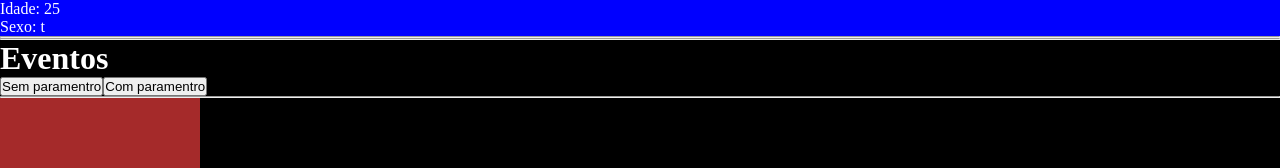
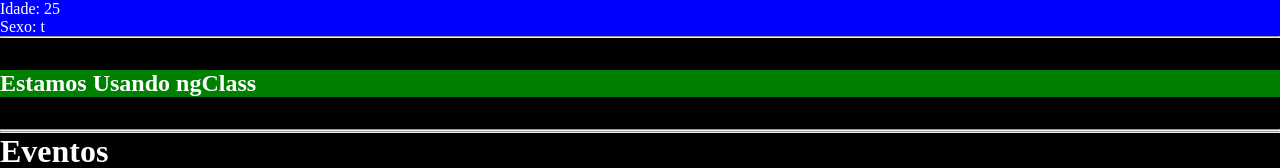
Before and after one commit to andersonjhonatan/study-Angular, an Angular app: page / in a window 1280 px wide. Shown: the part 451-619 px from the top of the page. Built offline with nearby package versions, Linux system fonts and the light colour scheme.

Commit message:
Estundando sobre o ngClass

```diff
--- a/src/app/diretivas/diretivas.component.css
+++ b/src/app/diretivas/diretivas.component.css
@@ -0,0 +1,7 @@
+.classe-ativa {
+  background-color: green;
+}
+
+.classe-inativa {
+  background-color: rgb(255, 94, 0);
+}
--- a/src/app/diretivas/diretivas.component.html
+++ b/src/app/diretivas/diretivas.component.html
@@ -25,6 +25,14 @@
       <hr />
     </section>
   </div>
+
+  <section
+    [ngClass]="getClasses()"
+    [style]="{ cursor: 'pointer', margin: '2rem 0' }"
+  >
+    <h1>Estamos Usando ngClass</h1>
+  </section>
+  <!-- Aqui estou usando o [ngClass] para alterar o estilo do componente e usando uma função chamada getClasses para retornar o estilo -->
 </div>
 
 <!-- <ng-template> serve para mostrar o componente caso a condição seja verdadeira ou falsa -->
@@ -32,3 +40,24 @@
 <ng-template #localReference>
   <p>Menor de idade</p>
 </ng-template>
+
+<hr />
+
+<ng-template #idade> </ng-template>
+
+<!-- como são dividas as diretivas, elas tem duas formas de uso :
+
+- diretivas de atributos sao usadas para alterar o estilo do componente
+
+[ngStyle]
+[ngClass]
+[ngModel]
+
+- diretivas de estruturais são usadas para alterar o conteudo do componente
+
+[ngIf]
+[ngFor]
+[ngSwitch]
+[ngTemplate]
+
+-->
--- a/src/app/diretivas/diretivas.component.ts
+++ b/src/app/diretivas/diretivas.component.ts
@@ -9,6 +9,10 @@ import { CommonModule } from '@angular/common';
   styleUrl: './diretivas.component.css',
 })
 export class DiretivasComponent {
+
+  public condicao = true;
+  public mostrar = true
+
   public diretivasFor = [
     {
       id: 1,
@@ -29,4 +33,12 @@ export class DiretivasComponent {
       sex: 't',
     },
   ];
+
+  public getClasses() {
+    return {
+      'classe-ativa': this.condicao,
+      'classe-inativa': !this.condicao,
+      'classe-idade': this.mostrar
+    };
+  }
 }
```
